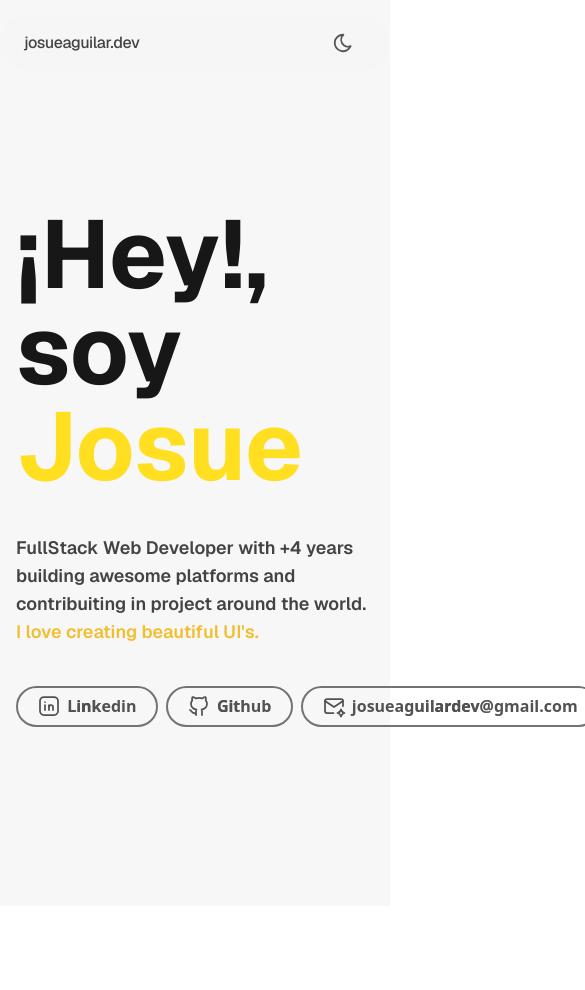
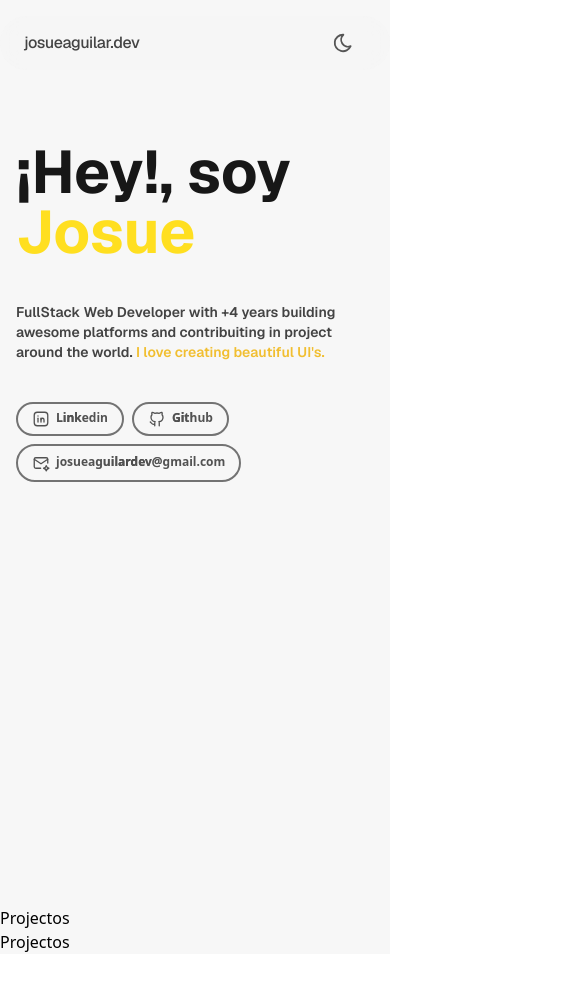
Before and after one commit to josueaguilarr/josueaguilar.dev, an Astro site: page / in a window 390 px wide. Shown: the whole page, 585 px wide, since content can reach past the window. After the commit the page ends 954 px from the top, so only its background shows below. Built offline with nearby package versions, Linux system fonts and the light colour scheme; Astro itself is replaced by a stand-in of ours.

Commit message:
feat: Enhance AboutMe component and add Projects and Experience sections

```diff
--- a/src/components/AboutMe.astro
+++ b/src/components/AboutMe.astro
@@ -1,22 +1,22 @@
 ---
 import Container from "@components/Container.astro";
-import Header from "./Header.astro";
 import ShinyButton from "./ShinyButton.astro";
 import Linkedin from "@icons/Linkedin.svg";
 import Github from "@icons/Github.svg";
 import Mail from "@icons/Mail.svg";
+import Header from "./Header.astro";
 ---
 
-<Container className="h-screen p-4">
-  <div class="min-h-screen mt-32 flex flex-col gap-10">
+<Container className="min-h-screen px-4 sm:pt-38 pt-20">
+  <div class="flex flex-col gap-10">
     <p
-      class="text-8xl font-geist font-bold text-default-dark dark:text-default-light"
+      class="sm:text-8xl text-6xl font-geist font-bold text-default-dark dark:text-default-light"
     >
       ¡Hey!, soy <span class="text-yellow-300 dark:text-[#fff562]">Josue</span>
     </p>
 
     <p
-      class="prose text-lg font-geist font-semibold text-default-dark dark:text-default-light opacity-80 hover:opacity-100 duration-300"
+      class="prose sm:text-lg text-sm font-geist font-semibold text-default-dark dark:text-default-light opacity-80 hover:opacity-100 duration-300"
     >
       FullStack Web Developer with +4 years building awesome platforms and
       contribuiting in project around the world. <span
@@ -26,33 +26,42 @@ import Mail from "@icons/Mail.svg";
       >
     </p>
 
-    <div class="flex gap-2">
+    <div class="flex flex-wrap gap-2">
       <a
-        href="linkedin.com/in/josueaguilardev"
-        class="flex items-center w-100 px-[1.2em] py-[0.4em] rounded-full border-2 border-neutral-500 dark:border-[#353535] dark:hover:bg-[#222] duration-300"
+        target="_blank"
+        href="https://www.linkedin.com/in/josueaguilardev"
+        class="flex items-center sm:px-[1.2em] sm:py-[0.4em] px-3.5 py-1.5 rounded-full border-2 border-neutral-500 dark:border-[#353535] dark:hover:bg-[#222] duration-300"
       >
         <ShinyButton animationDuration={4} className="gap-1.5">
-          <Linkedin size={24} class="text-neutral-600 dark:text-neutral-500" />
+          <Linkedin
+            class="text-neutral-600 dark:text-neutral-500 sm:size-6 size-4.5"
+          />
           Linkedin
         </ShinyButton>
       </a>
 
       <a
-        href="linkedin.com/in/josueaguilardev"
-        class="flex items-center w-100 px-[1.2em] py-[0.4em] rounded-full border-2 border-neutral-500 dark:border-[#353535] dark:hover:bg-[#222] duration-300"
+        target="_blank"
+        href="https://github.com/josueaguilarr"
+        class="flex items-center sm:px-[1.2em] sm:py-[0.4em] px-3.5 py-1.5 rounded-full border-2 border-neutral-500 dark:border-[#353535] dark:hover:bg-[#222] duration-300"
       >
         <ShinyButton animationDuration={4} className="gap-1.5">
-          <Github size={24} class="text-neutral-600 dark:text-neutral-500" />
+          <Github
+            class="text-neutral-600 dark:text-neutral-500 sm:size-6 size-4.5"
+          />
           Github
         </ShinyButton>
       </a>
 
       <a
-        href="linkedin.com/in/josueaguilardev"
-        class="flex items-center w-100 px-[1.2em] py-[0.4em] rounded-full border-2 border-neutral-500 dark:border-[#353535] dark:hover:bg-[#222] duration-300"
+        target="_blank"
+        href="mailto:josueaguilardev@gmail.com"
+        class="flex items-center sm:px-[1.2em] sm:py-[0.4em] px-3.5 py-2 rounded-full border-2 border-neutral-500 dark:border-[#353535] dark:hover:bg-[#222] duration-300"
       >
         <ShinyButton animationDuration={4} className="gap-1.5">
-          <Mail size={24} class="text-neutral-600 dark:text-neutral-500" />
+          <Mail
+            class="text-neutral-600 dark:text-neutral-500 sm:size-6 size-4.5"
+          />
           josueaguilardev@gmail.com
         </ShinyButton>
       </a>
--- /dev/null
+++ b/src/components/Experience.astro
@@ -0,0 +1,7 @@
+---
+import Container from "@components/Container.astro";
+---
+
+<Container>
+    Projectos
+</Container>
--- /dev/null
+++ b/src/components/Projects.astro
@@ -0,0 +1,7 @@
+---
+import Container from "@components/Container.astro";
+---
+
+<Container>
+    Projectos
+</Container>
--- a/src/components/ShinyButton.astro
+++ b/src/components/ShinyButton.astro
@@ -3,7 +3,7 @@ const { disabled = false, className, animationDuration = 5 } = Astro.props;
 ---
 
 <div
-  class={`text-neutral-600 dark:text-[#b5b5b5a4] font-semibold bg-clip-text flex bg-light-gradient dark:bg-dark-gradient ${disabled ? "" : "animate-shine"} ${className}`}
+  class={`sm:text-base text-xs text-neutral-600 dark:text-[#b5b5b5a4] font-semibold bg-clip-text flex bg-light-gradient dark:bg-dark-gradient ${disabled ? "" : "animate-shine"} ${className}`}
   style={{
     backgroundSize: "200% 100%",
     WebkitBackgroundClip: "text",
--- a/src/global.css
+++ b/src/global.css
@@ -1,2 +1,2 @@
 @import "tailwindcss";
-@config "../tailwind.config.js"
+@config "../tailwind.config.js";
--- a/src/pages/index.astro
+++ b/src/pages/index.astro
@@ -1,10 +1,14 @@
 ---
-import Layout from '@layouts/Layout.astro';
-import AboutMe from '@/components/AboutMe.astro';
-import Header from '@/components/Header.astro';
+import Layout from "@layouts/Layout.astro";
+import AboutMe from "@/components/AboutMe.astro";
+import Header from "@/components/Header.astro";
+import Projects from "@components/Projects.astro";
+import Experience from "@components/Experience.astro";
 ---
 
 <Layout>
 	<Header />
 	<AboutMe />
+	<Projects />
+	<Experience />
 </Layout>
```
